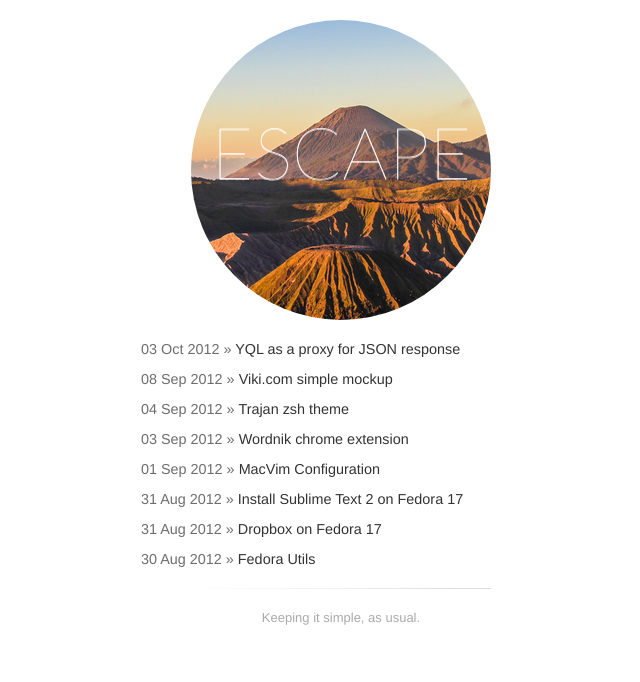
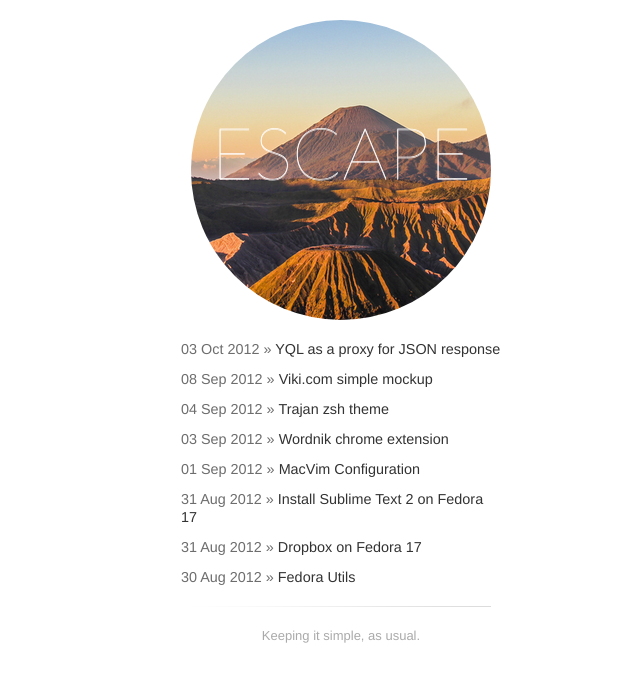
Before and after one commit to denisinla/gh-blog-archive, a Jekyll site: the page built from index.html, in a window 1280 px wide. Shown: the top 682 px of the page, without its empty margins (299-939 px from the left). Built offline with Jekyll 4.4.1, drawn with Linux system fonts in a browser that asks for light colours; some web fonts are replaced; Markdown is read by kramdown in place of the engine named in the settings.

Commit message:
Content width changes.

```diff
--- a/stylesheets/base.css
+++ b/stylesheets/base.css
@@ -386,7 +386,7 @@ margin: 0 auto 15px auto;
 
 	.related{
   margin: 0 auto;
-  width: 400px;
+  width: 320px;
 }
 .tags{
   color: #aaa;
```
